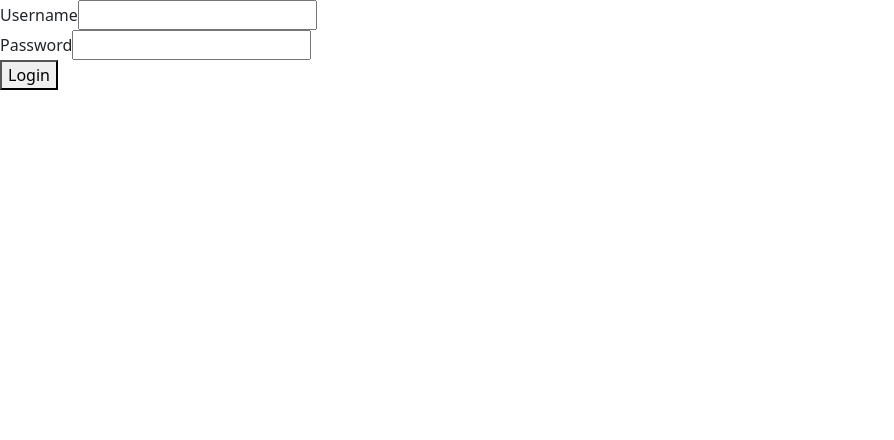
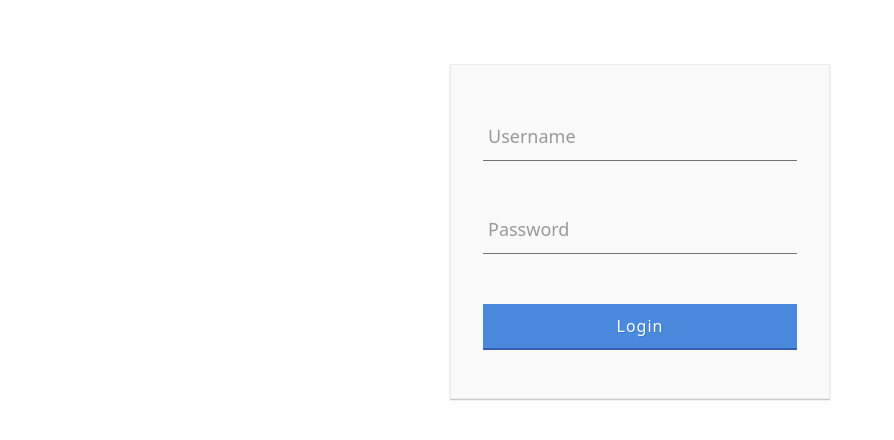
Before and after one commit to sethanimesh/CreditCardAssistant, a React (Create React App) app: page / in a window 1280 px wide. Shown: the top 440 px of the page, without its empty margins (0-894 px from the left). Built offline with nearby package versions, Linux system fonts and the light colour scheme.

Commit message:
adding login styling #1

```diff
--- a/src/components/LoginComponent.jsx
+++ b/src/components/LoginComponent.jsx
@@ -1,4 +1,5 @@
 import { useState } from "react"
+import './styles/login.css'
 
 export default function LoginComponent(){
 
@@ -50,16 +51,21 @@ export default function LoginComponent(){
             <div className="LoginForm">
                 <SuccessMessageComponent/>
                 <ErrorMessageComponent/>
-                <div>
+                <div className="group">
+                    <input type="text" name="username" onChange={handleUsernameChange} />
+                    <span className="highlight"></span><span className="bar"></span>
                     <label>Username</label>
-                    <input type="text" name="username" onChange={handleUsernameChange}/>
+                </div>
+                <div className="group">
+                    <input type="password" name="password" onChange={handlePasswordChange} />
+                    <span className="highlight"></span><span className="bar"></span>
+                    <label>Password</label>
                 </div>
                 <div>
-                    <label>Password</label>
-                    <input type="password" name="password" onChange={handlePasswordChange}/>
-                </div>
-                <div>
-                    <button type="button" name="login" onClick={handleSubmit}>Login</button>
+                    <button type="button" className="button buttonBlue" name="login" onClick={handleSubmit}>
+                        Login
+                        <div className="ripples buttonRipples"><span className="ripplesCircle"></span></div>
+                    </button>
                 </div>
             </div>
         </div>
--- /dev/null
+++ b/src/components/styles/login.css
@@ -0,0 +1,200 @@
+* {
+    box-sizing: border-box;
+  }
+
+  body {
+    font-family: Helvetica;
+    background: #eee;
+    -webkit-font-smoothing: antialiased;
+  }
+
+  .Login {
+    text-align: center;
+    margin-top: 4em;
+  }
+
+  .LoginForm {
+    width: 380px;
+    margin: 4em auto;
+    padding: 3em 2em 2em 2em;
+    background: #fafafa;
+    border: 1px solid #ebebeb;
+    box-shadow: rgba(0,0,0,0.14902) 0px 1px 1px 0px,rgba(0,0,0,0.09804) 0px 1px 2px 0px;
+  }
+
+  .LoginForm .group {
+    position: relative;
+    margin-bottom: 45px;
+  }
+
+  .LoginForm input {
+    font-size: 18px;
+    padding: 10px 10px 10px 5px;
+    -webkit-appearance: none;
+    display: block;
+    background: #fafafa;
+    color: #636363;
+    width: 100%;
+    border: none;
+    border-radius: 0;
+    border-bottom: 1px solid #757575;
+  }
+
+  .LoginForm input:focus {
+    outline: none;
+  }
+
+  /* Label */
+  .LoginForm label {
+    color: #999;
+    font-size: 18px;
+    font-weight: normal;
+    position: absolute;
+    pointer-events: none;
+    left: 5px;
+    top: 10px;
+    transition: all 0.2s ease;
+  }
+
+  /* active */
+  .LoginForm input:focus ~ label, .LoginForm input.used ~ label {
+    top: -20px;
+    transform: scale(.75);
+    left: -2px;
+    color: #4a89dc;
+  }
+
+  /* Underline */
+  .LoginForm .bar {
+    position: relative;
+    display: block;
+    width: 100%;
+  }
+
+  .LoginForm .bar:before, .LoginForm .bar:after {
+    content: '';
+    height: 2px;
+    width: 0;
+    bottom: 1px;
+    position: absolute;
+    background: #4a89dc;
+    transition: all 0.2s ease;
+  }
+
+  .LoginForm .bar:before {
+    left: 50%;
+  }
+
+  .LoginForm .bar:after {
+    right: 50%;
+  }
+
+  /* active */
+  .LoginForm input:focus ~ .bar:before, .LoginForm input:focus ~ .bar:after {
+    width: 50%;
+  }
+
+  /* Highlight */
+  .LoginForm .highlight {
+    position: absolute;
+    height: 60%;
+    width: 100px;
+    top: 25%;
+    left: 0;
+    pointer-events: none;
+    opacity: 0.5;
+  }
+
+  /* active */
+  .LoginForm input:focus ~ .highlight {
+    animation: inputHighlighter 0.3s ease;
+  }
+
+  /* Animations */
+  @keyframes inputHighlighter {
+    from {
+      background: #4a89dc;
+    }
+    to  {
+      width: 0;
+      background: transparent;
+    }
+  }
+
+  /* Button */
+  .button {
+    position: relative;
+    display: inline-block;
+    padding: 12px 24px;
+    margin: .3em 0 1em 0;
+    width: 100%;
+    vertical-align: middle;
+    color: #fff;
+    font-size: 16px;
+    line-height: 20px;
+    -webkit-font-smoothing: antialiased;
+    text-align: center;
+    letter-spacing: 1px;
+    background: transparent;
+    border: 0;
+    border-bottom: 2px solid #3160B6;
+    cursor: pointer;
+    transition: all 0.15s ease;
+  }
+
+  .button:focus {
+    outline: 0;
+  }
+
+  /* Button modifiers */
+  .buttonBlue {
+    background: #4a89dc;
+    text-shadow: 1px 1px 0 rgba(39, 110, 204, .5);
+  }
+
+  .buttonBlue:hover {
+    background: #357bd8;
+  }
+
+  /* Ripples container */
+  .ripples {
+    position: absolute;
+    top: 0;
+    left: 0;
+    width: 100%;
+    height: 100%;
+    overflow: hidden;
+    background: transparent;
+  }
+
+  /* Ripples circle */
+  .ripplesCircle {
+    position: absolute;
+    top: 50%;
+    left: 50%;
+    transform: translate(-50%, -50%);
+    opacity: 0;
+    width: 0;
+    height: 0;
+    border-radius: 50%;
+    background: rgba(255, 255, 255, 0.25);
+  }
+
+  .ripples.is-active .ripplesCircle {
+    animation: ripples .4s ease-in;
+  }
+
+  /* Ripples animation */
+  @keyframes ripples {
+    0% {
+      opacity: 0;
+    }
+    25% {
+      opacity: 1;
+    }
+    100% {
+      width: 200%;
+      padding-bottom: 200%;
+      opacity: 0;
+    }
+  }
```
